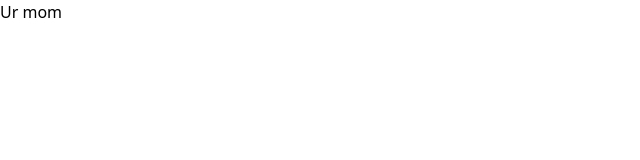
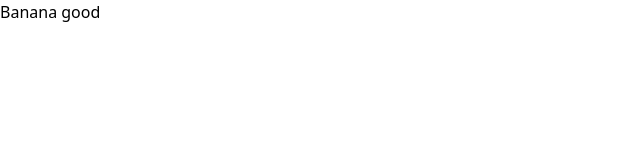
Before and after one commit to pixelzee3/valorant-map-banner, a React (Vite) app: page / in a window 1280 px wide. Shown: the top 160 px of the page, without its empty margins (0-640 px from the left). Built offline with nearby package versions, Linux system fonts and the light colour scheme.

Commit message:
Change dummy text.

```diff
--- a/src/App.jsx
+++ b/src/App.jsx
@@ -1,5 +1,5 @@
 const App = () => {
-  return <h1 className="">Ur mom</h1>;
+  return <h1 className="">Banana good</h1>;
 }
 
 export default App;
```
